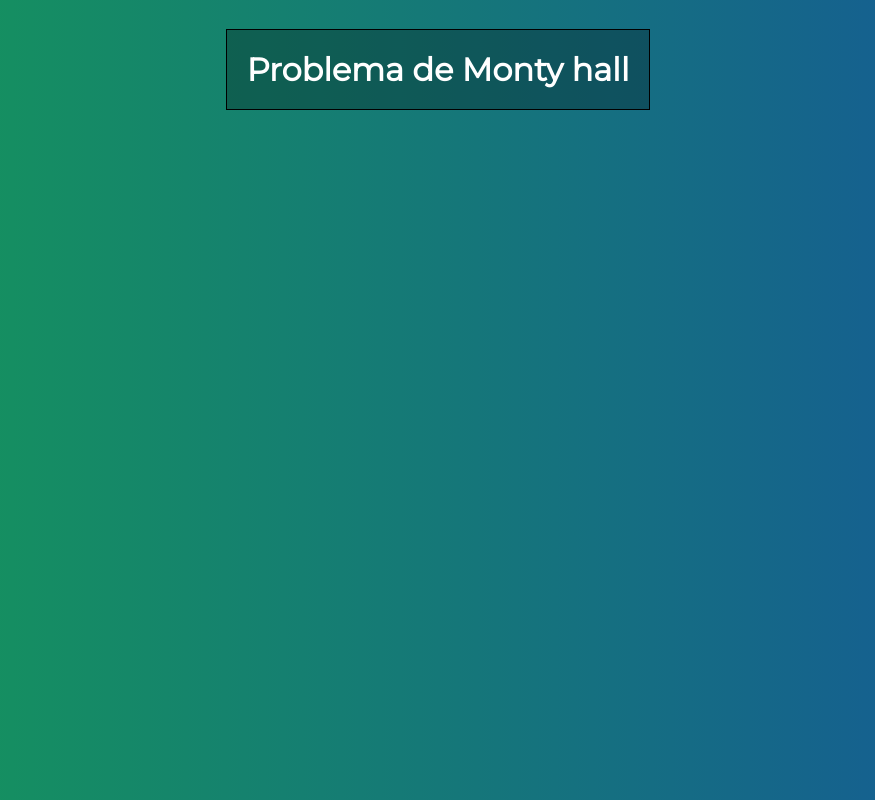
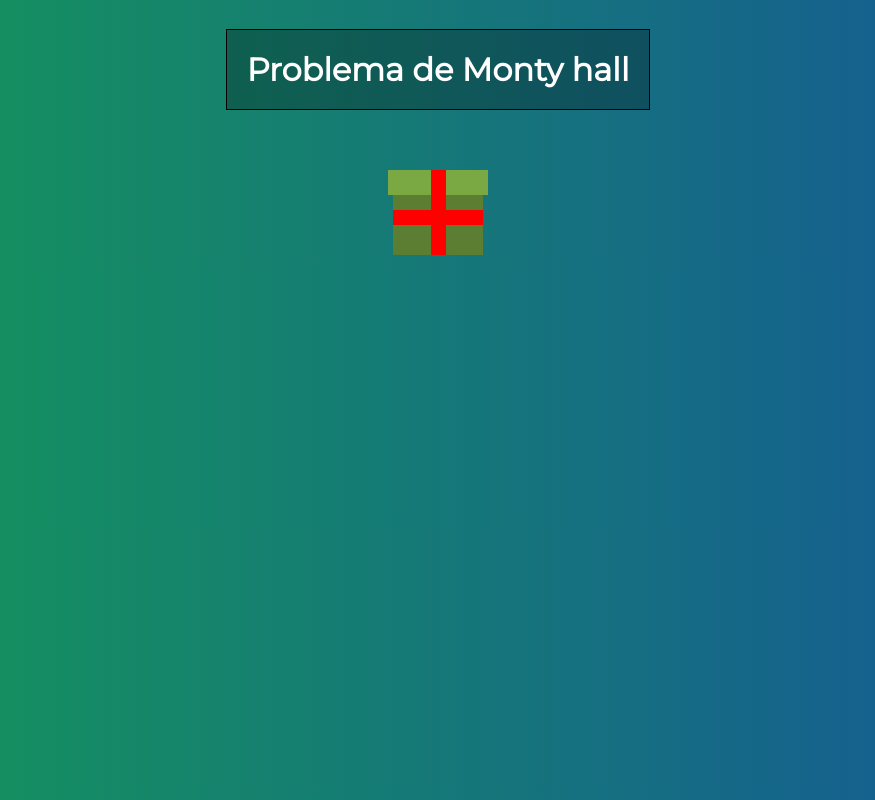
Before and after one commit to DiogoMeneses-stack/Problema_Monty_Hall, a Vue app in the folder monty/: page / in a window 1280 px wide. Shown: the whole page, without its empty margins (202-1077 px from the left). Built offline with nearby package versions, Linux system fonts and the light colour scheme.

Commit message:
Implemntando gift display

```diff
--- a/monty/src/App.vue
+++ b/monty/src/App.vue
@@ -1,6 +1,7 @@
 <template>
   <div id="app">
     <h1>Problema de Monty hall</h1>
+    <GiftDisplay />
   </div>
 </template>
 
--- a/monty/src/components/Gift.vue
+++ b/monty/src/components/Gift.vue
@@ -10,9 +10,9 @@
 <script>
 export default {
     name: 'Gift'
-
 }
 </script>
+
 <style>
 .gift {
     position: relative;
```
